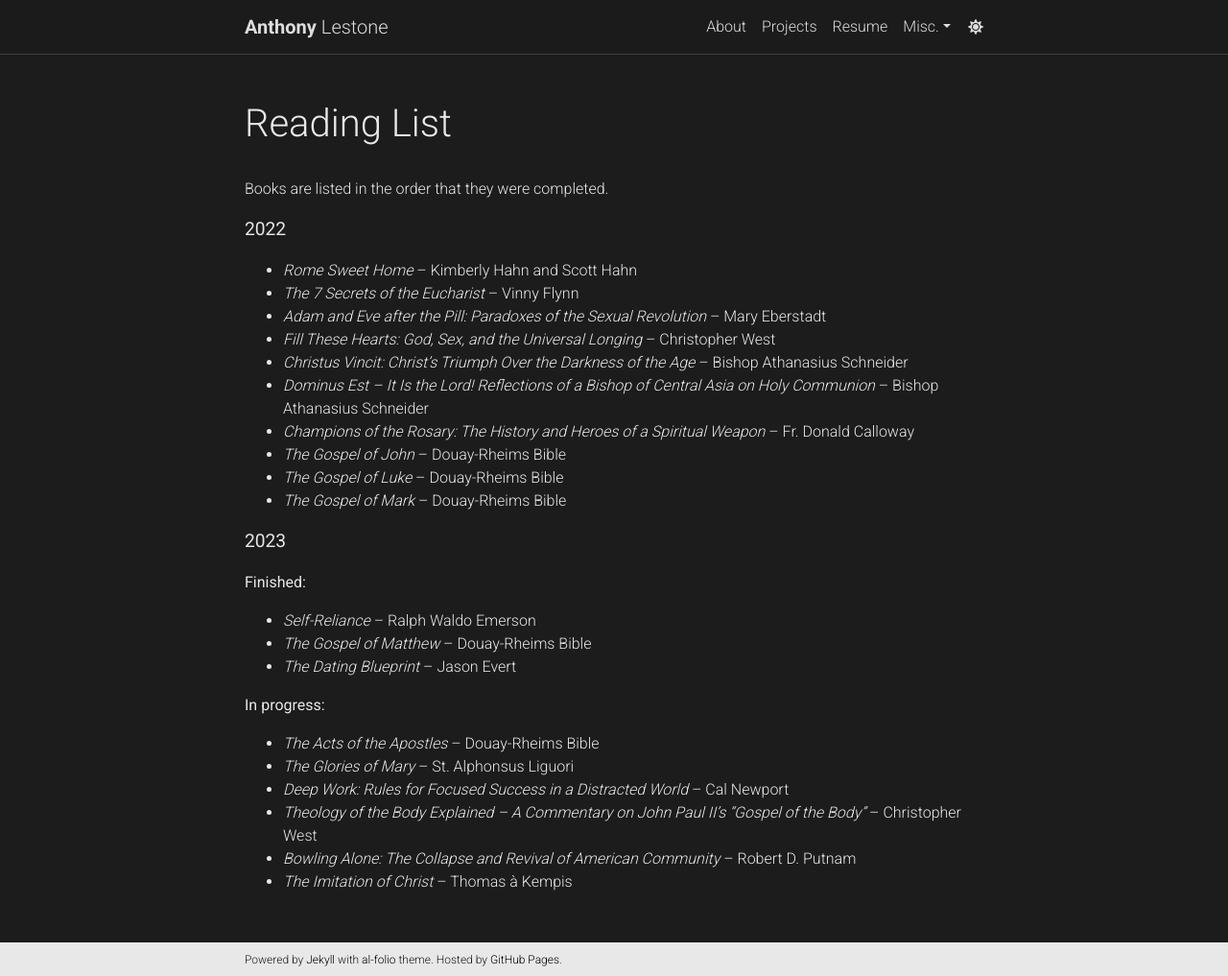
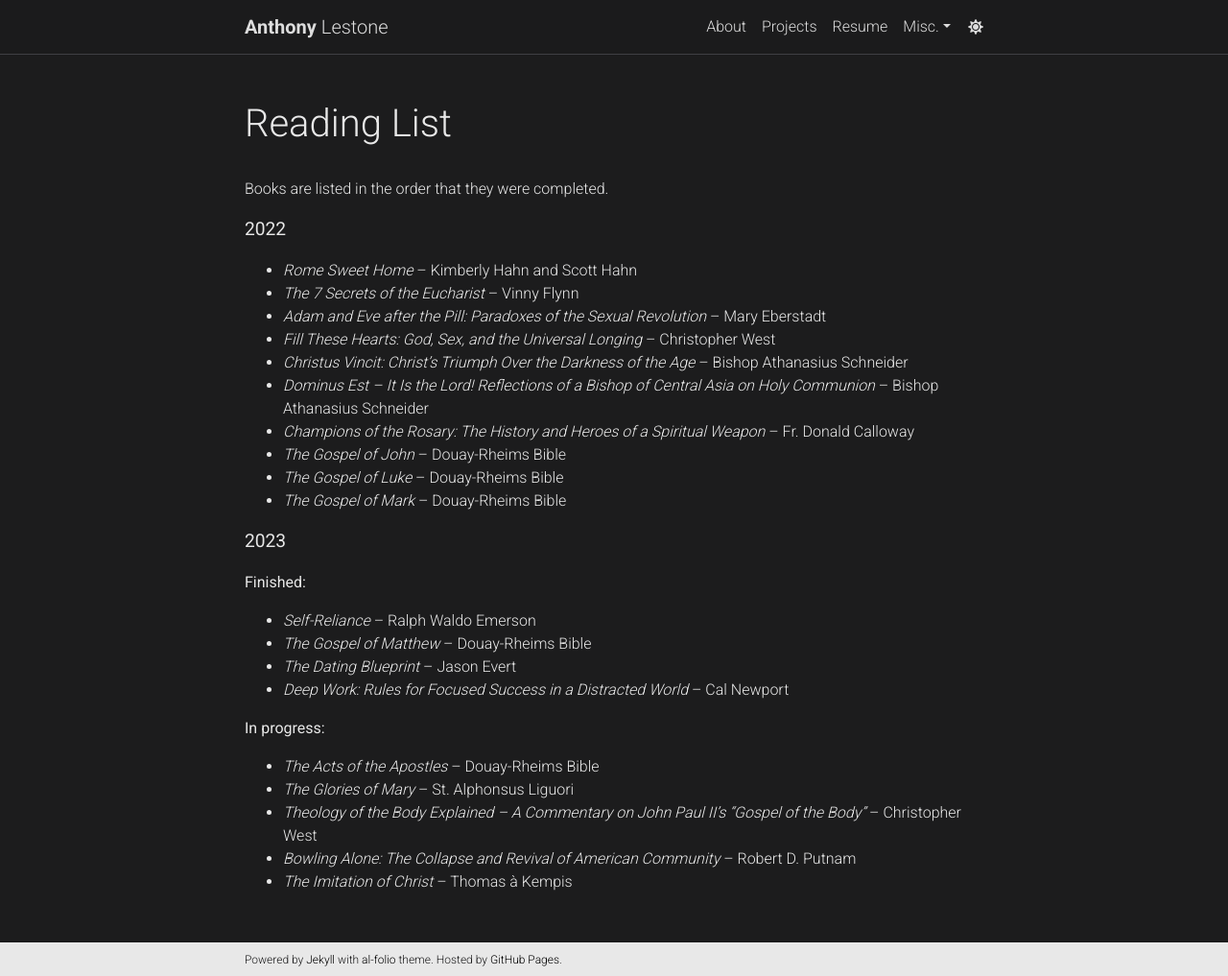
Before and after one commit to anthonylestone/anthonylestone.github.io, a Jekyll site: the page built from _pages/readinglist.md, in a window 1280 px wide and 1017 px high. Shown: the whole window at 96% size. Built offline with Jekyll 4.4.1, drawn with Linux system fonts in a browser that asks for light colours; comment, search, counter and statistics services are not loaded; a style sheet for code colours, icons or effects is not loaded.

```diff
--- a/_pages/readinglist.md
+++ b/_pages/readinglist.md
@@ -27,12 +27,12 @@ Books are listed in the order that they were completed.
 - *Self-Reliance* -- Ralph Waldo Emerson
 - *The Gospel of Matthew* -- Douay-Rheims Bible
 - *The Dating Blueprint* -- Jason Evert
+- *Deep Work: Rules for Focused Success in a Distracted World* -- Cal Newport
 
 <b>In progress:<b>
 
 - *The Acts of the Apostles* -- Douay-Rheims Bible
 - *The Glories of Mary* -- St. Alphonsus Liguori
-- *Deep Work: Rules for Focused Success in a Distracted World* -- Cal Newport
 - *Theology of the Body Explained -- A Commentary on John Paul II's "Gospel of the Body"* -- Christopher West
 - *Bowling Alone: The Collapse and Revival of American Community* -- Robert D. Putnam
 - *The Imitation of Christ* -- Thomas à Kempis
```
